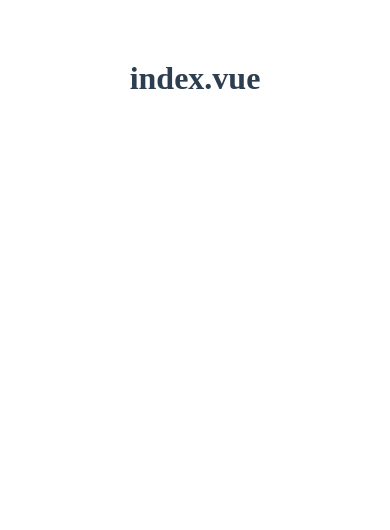
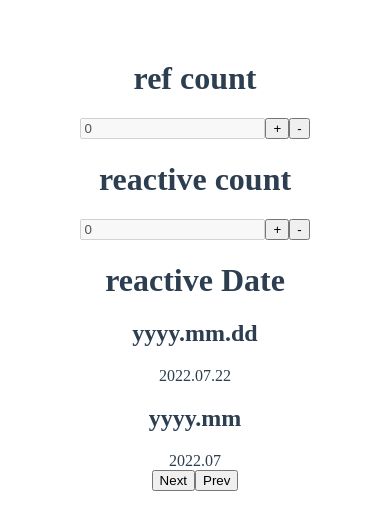
Before and after one commit to eorjs37/vue-composition, a Vue app: page /main in a window 390 px wide. Shown: the top 530 px of the page. Built offline with nearby package versions, Linux system fonts and the light colour scheme.

Commit message:
반응형 진행중

```diff
--- a/src/App.vue
+++ b/src/App.vue
@@ -3,12 +3,15 @@
 </template>
 
 <script>
-import { ref } from "@vue/reactivity";
-import { computed } from "vue";
+import { onMounted } from "vue";
 
 export default {
   name: "App",
-  setup() {},
+  setup() {
+    onMounted(() => {
+      console.log("onMounted");
+    });
+  },
 };
 </script>
 
--- a/src/pages/index.vue
+++ b/src/pages/index.vue
@@ -1,10 +1,89 @@
 <template>
-  <h1>index.vue</h1>
+  <h1>ref count</h1>
+  <div>
+    <input type="number" v-model="compCount" disabled />
+    <button type="button" @click="count++">+</button><button type="button" @click="count--">-</button>
+  </div>
+
+  <h1>reactive count</h1>
+  <div>
+    <input type="number" v-model="event.double" disabled />
+    <button type="button" @click="event.count++">+</button><button type="button" @click="event.count--">-</button>
+  </div>
+
+  <h1>reactive Date</h1>
+  <div>
+    <h2>yyyy.mm.dd</h2>
+    <span>
+      {{ stateDate.compYyyyMmDd }}
+    </span>
+
+    <h2>yyyy.mm</h2>
+    <span>
+      {{ stateDate.compYyyyMm }}
+    </span>
+  </div>
+  <div>
+    <button @click="stateDate.next()">Next</button>
+    <button @click="stateDate.prev()">Prev</button>
+  </div>
 </template>
 
 <script>
+import { reactive, ref } from "@vue/reactivity";
+import { computed } from "@vue/runtime-core";
 export default {
-  setup() {},
+  setup() {
+    const count = ref(0);
+
+    const compCount = computed(() => {
+      return count.value * 2;
+    });
+
+    const event = reactive({
+      count: 0,
+
+      double: computed(() => event.count * 2),
+    });
+
+    //Date
+    const stateDate = reactive({
+      curDate: new Date(),
+
+      compYyyyMmDd: computed(() => {
+        const yyyy = stateDate.curDate.getFullYear();
+        const mm = stateDate.curDate.getMonth() + 1 > 10 ? stateDate.curDate.getMonth() + 1 : `0${stateDate.curDate.getMonth()}`;
+        const date = stateDate.curDate.getDate() ? stateDate.curDate.getDate() : `0${stateDate.curDate.getDate()}`;
+
+        return `${yyyy}.${mm}.${date}`;
+      }),
+
+      compYyyyMm: computed(() => {
+        const yyyy = stateDate.curDate.getFullYear();
+        const mm = stateDate.curDate.getMonth() + 1 > 10 ? stateDate.curDate.getMonth() + 1 : `0${stateDate.curDate.getMonth()}`;
+        return `${yyyy}.${mm}`;
+      }),
+
+      next: () => {
+        const cur = stateDate.curDate.setDate(stateDate.curDate.getDate() + 1);
+
+        stateDate.curDate = new Date(cur);
+      },
+
+      prev: () => {
+        const cur = stateDate.curDate.setDate(stateDate.curDate.getDate() - 1);
+
+        stateDate.curDate = new Date(cur);
+      },
+    });
+
+    return {
+      count,
+      compCount,
+      event,
+      stateDate,
+    };
+  },
 };
 </script>
 
```
Also changed, not shown: src/components/HelloWorld.vue (deleted, +0 -58 lines), 2 other files (tests, documents, lock files or other folders).
